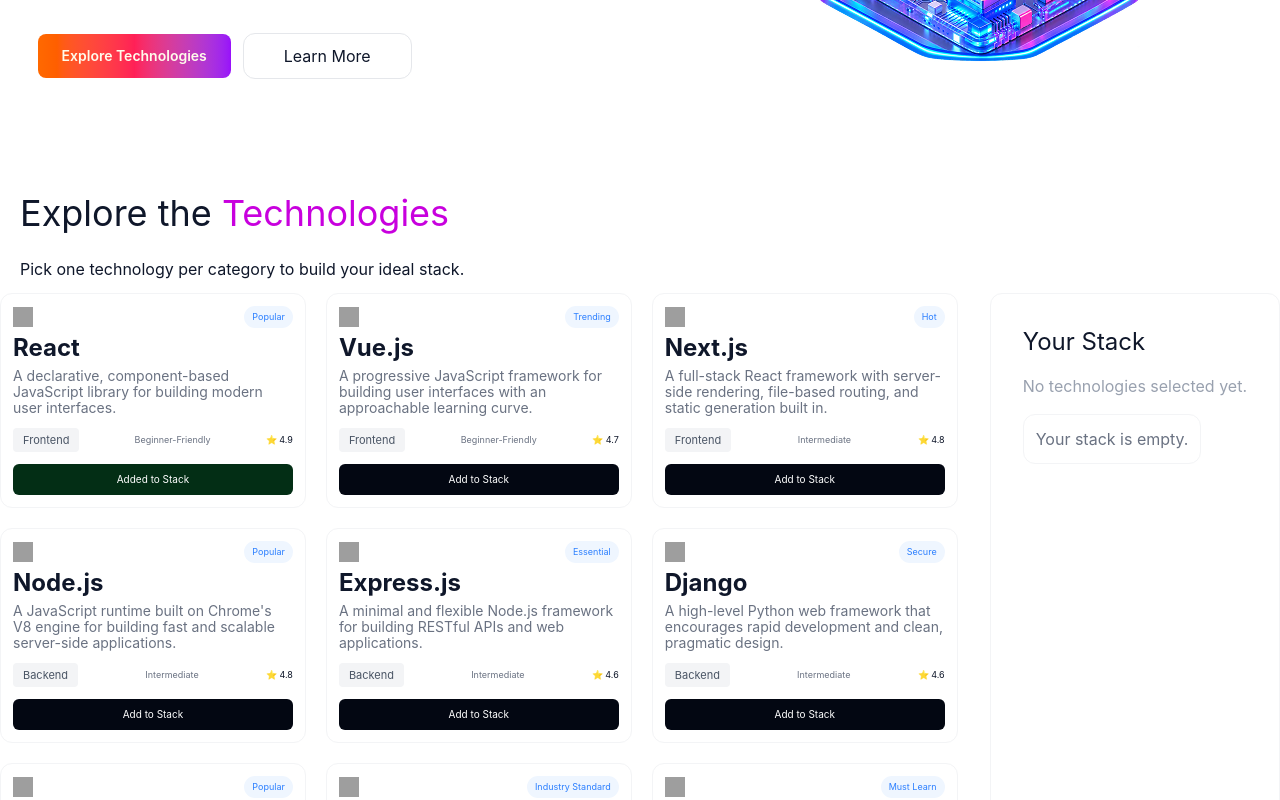
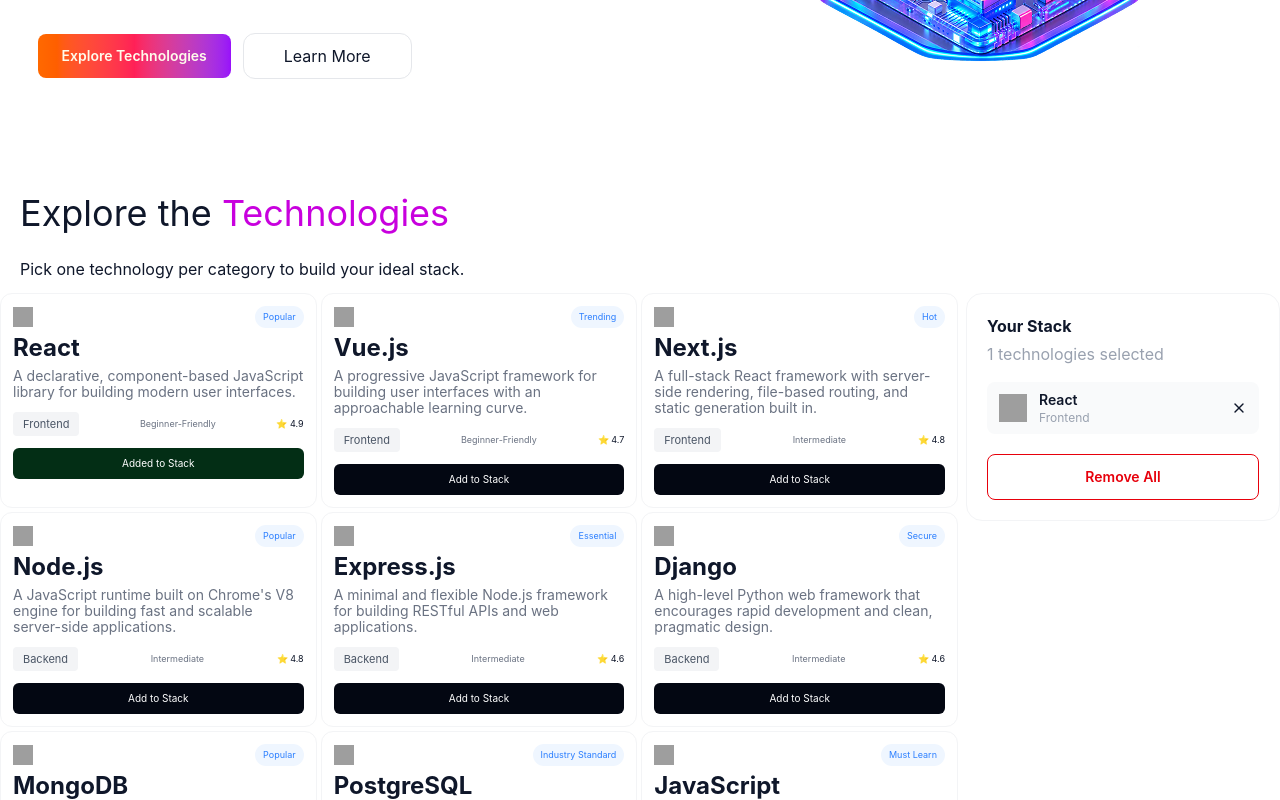
Before and after one commit to mdabirrahman12/dev-stack, a React (Vite) app: page / in a window 1280 px wide. Both pictures are taken after a click on the element 152 px from the left and 859 px from the top of the page. Shown: the part 459-1259 px from the top of the page. Built offline with nearby package versions, Linux system fonts and the light colour scheme; grey boxes are pictures that could not be loaded.

Commit message:
Sidebar added

```diff
--- /dev/null
+++ b/src/components/Sidebar.tsx
@@ -0,0 +1,48 @@
+
+import { FiX } from "react-icons/fi";
+const Sidebar = ({ stack, handleRemoveFromStack, handleRemoveAll }: SidebarProps) => {
+  return (
+      <div className="flex flex-col gap-1 rounded-2xl border border-gray-100 bg-white p-5">
+        <h3 className="text-base font-bold leading-6">Your Stack</h3>
+
+        <p className="mb-3 text-gray-400">
+          {stack.length === 0
+            ? "No technologies selected yet."
+            : `${stack.length} technologies selected`}
+        </p>
+
+        {stack.length === 0 && (
+          <div className="rounded-xl bg-gray-50 p-6 text-center text-xs text-gray-500">
+            Your stack is empty.
+          </div>
+        )}
+        {stack.map((tech) => (
+          <div key={tech.id} className="flex items-center gap-3 rounded-lg bg-gray-50 px-3 py-2">
+            <img src={tech.icon} alt={tech.name} className="h-7 w-7" />
+            <div className="flex-1">
+              <p className="text-sm font-semibold">{tech.name}</p>
+              <p className="text-xs text-gray-400">{tech.category}</p>
+            </div>
+            <button
+              onClick={() => handleRemoveFromStack(tech.id)}
+              className="cursor-pointer rounded-b-none "
+              aria-label={`Remove ${tech.name}`}
+            >
+           <FiX />
+            </button>
+          </div>
+        ))}
+
+        {stack.length > 0 && (
+          <button
+            onClick={handleRemoveAll}
+            className="mt-4 w-full cursor-pointer rounded-lg border border-red-600 py-3 text-sm font-semibold text-red-600"
+          >
+            Remove All
+          </button>
+        )}
+      </div>
+  );
+};
+
+export default Sidebar;
--- a/src/components/allTech.tsx
+++ b/src/components/allTech.tsx
@@ -1,26 +1,33 @@
-import TechCard from './TechCard';
+import toast from "react-hot-toast";
+import TechCard from "./TechCard";
+import Sidebar from "./Sidebar";
+const AllTech = ({ allTech, stack, setStack }:AllTechProps) => {
+  const handleRemoveFromStack = (id: string) => {
+    setStack((previousStack) => previousStack.filter((item) => item.id !== id));
+    toast("Technology removed!");
+  };
 
-const allTech = ({allTech,stack,setStack}) => {
-    // console.log(allTech);
-    return (
-        <div className='flex col-span-12 md:col-span-9 gap-8'>
-            <div className='grid grid-cols-1 md:grid-cols-3 gap-5'>
-                {allTech.map((tech) =>(
-                    <TechCard key={tech.id}
-                     setStack={setStack}
-                     stack={stack}
-                    tech={tech}/>
+  const handleRemoveAll = () => {
+    setStack([]);
+    toast.error("All technologies removed!");
+  };
 
-                ))}
-            </div>
-            <div className='  bg-white border border-gray-100 rounded-xl p-8 col-span-12 md:col-span-5'>
-            <h1 className='text-2xl'>Your Stack</h1>
-                <p className='text-gray-400 whitespace-nowrap py-4'>No technologies selected yet.</p>
-                <button className='"bg-white border border-gray-100 rounded-xl p-3 text-gray-500'>Your stack is empty.</button>
-
-            </div>
-        </div>
-    );
+  return (
+    <div className="grid gap-2 lg:grid-cols-12 ">
+      <div className="grid gap-1 md:grid-cols-2 lg:col-span-9 lg:grid-cols-3">
+        {allTech.map((tech) => (
+          <TechCard key={tech.id} tech={tech} stack={stack} setStack={setStack} />
+        ))}
+      </div>
+      <div className="lg:col-span-3">
+        <Sidebar
+          stack={stack}
+          handleRemoveFromStack={handleRemoveFromStack}
+          handleRemoveAll={handleRemoveAll}
+        />
+      </div>
+    </div>
+  );
 };
 
-export default allTech;
+export default AllTech;
```
Also changed, not shown: src/components/techList.tsx (deleted, +0 -56 lines).
